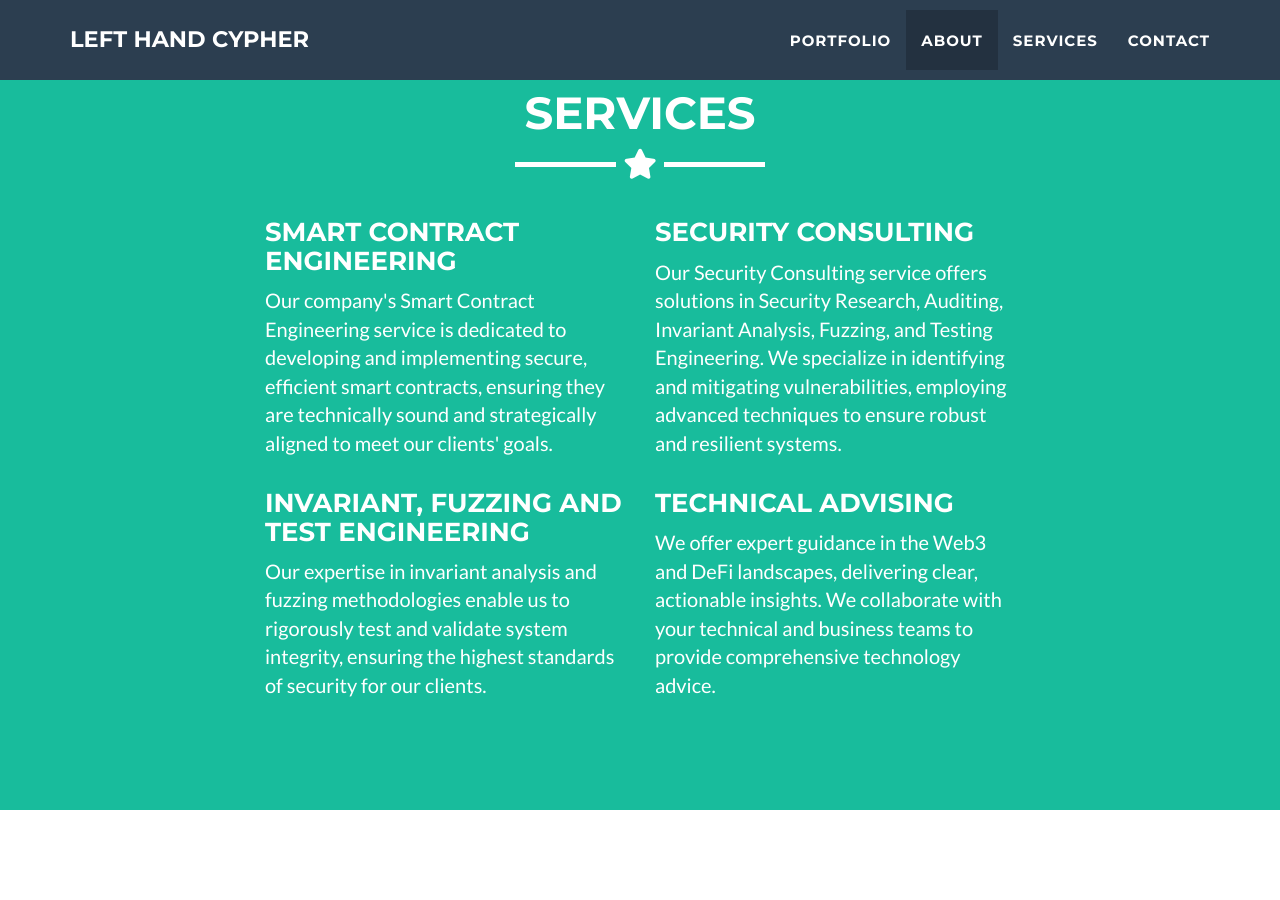
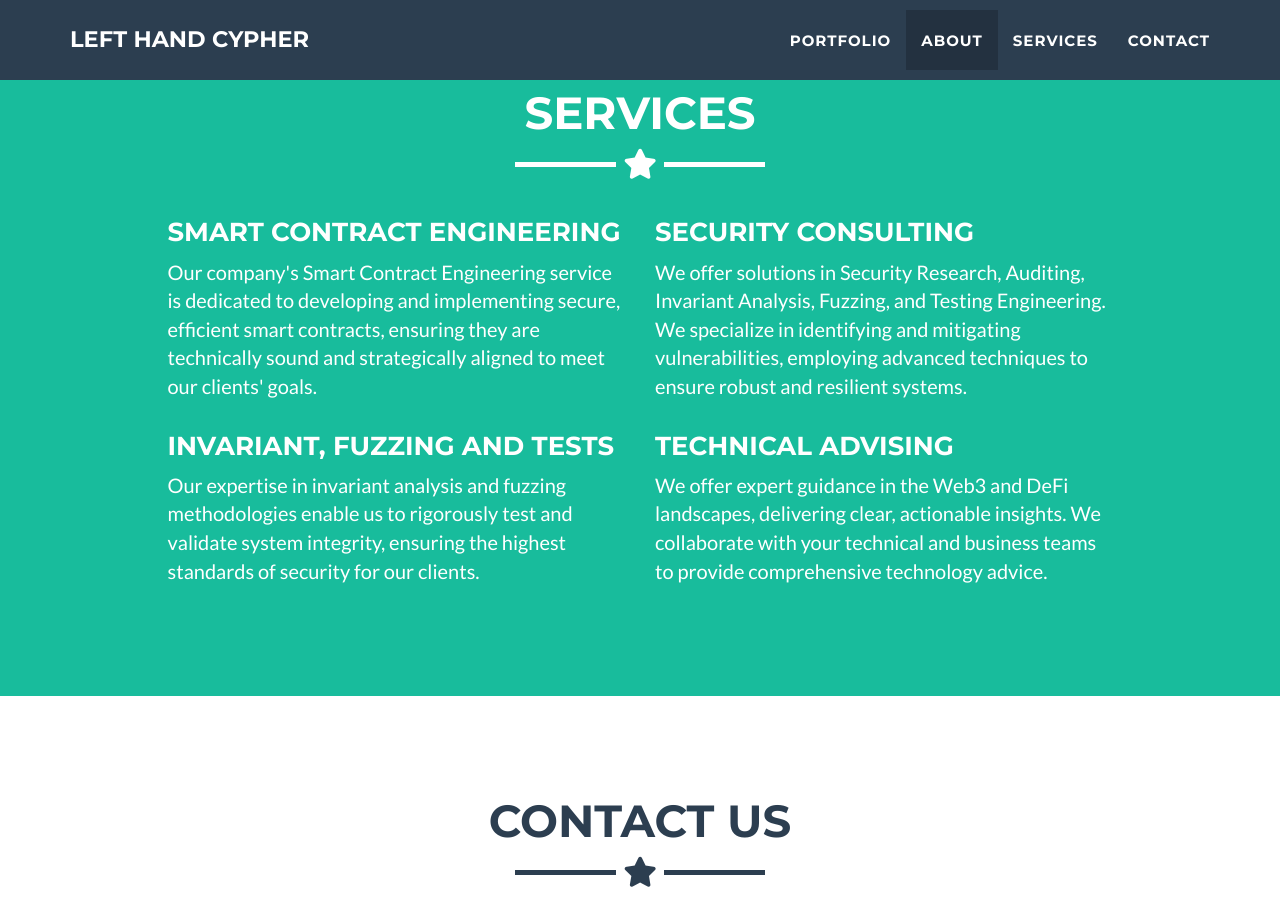
Before and after one commit to iamchrissmith/lefthandcypher.github.io, a Jekyll site: the page built from _posts/2023-10-31-spearbit.markdown, in a window 1280 px wide and 900 px high, scrolled down 2242 px. Built offline with Jekyll 4.4.1, drawn with Linux system fonts in a browser that asks for light colours.

Commit message:
more service alignment fixes

```diff
--- a/_includes/services.html
+++ b/_includes/services.html
@@ -8,27 +8,27 @@
       </div>
     </div>
     <div class="row">
-      <div class="col-lg-4 col-lg-offset-2">
+      <div class="col-lg-5 col-lg-offset-1">
         <h3>Smart Contract Engineering</h3>
         <p>Our company's Smart Contract Engineering service is dedicated to
           developing and implementing secure, efficient smart contracts, ensuring
           they are technically sound and strategically aligned to meet our clients' goals.</p>
       </div>
-      <div class="col-lg-4">
+      <div class="col-lg-5">
         <h3>Security Consulting</h3>
-        <p>Our Security Consulting service offers solutions in Security
+        <p>We offer solutions in Security
           Research, Auditing, Invariant Analysis, Fuzzing, and Testing Engineering.
           We specialize in identifying and mitigating vulnerabilities, employing
           advanced techniques to ensure robust and resilient systems.</p>
       </div>
     </div>
     <div class="row">
-      <div class="col-lg-4 col-lg-offset-2">
-        <h3>Invariant, Fuzzing and Test Engineering</h3>
+      <div class="col-lg-5 col-lg-offset-1">
+        <h3>Invariant, Fuzzing and Tests</h3>
         <p>Our expertise in invariant analysis and fuzzing methodologies enable us to rigorously test and validate
           system integrity, ensuring the highest standards of security for our clients.</p>
       </div>
-      <div class="col-lg-4">
+      <div class="col-lg-5">
         <h3>Technical Advising</h3>
         <p>We offer expert guidance in the Web3 and DeFi landscapes, delivering clear, actionable insights.  We collaborate
           with your technical and business teams to provide comprehensive technology advice.</p>
```
